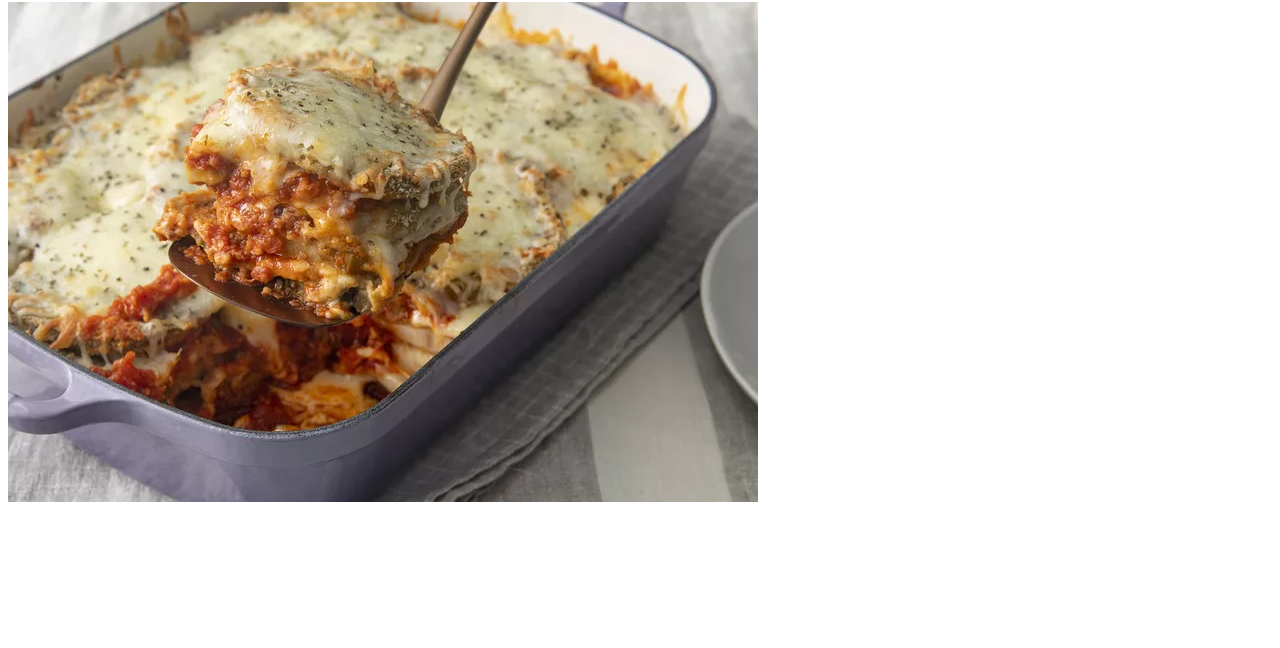
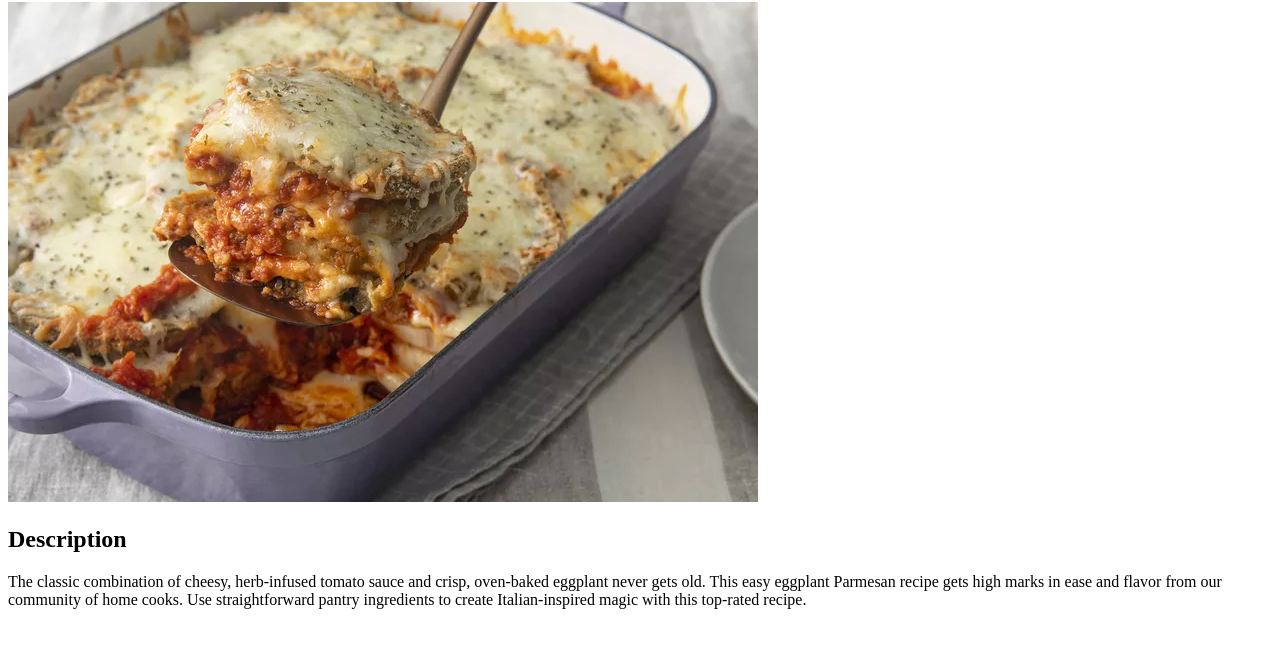
Before and after one commit to prayawaythegay/odin-recipes, a plain HTML site: page recipes/eggplant-parmesan.html in a window 1280 px wide. Shown: the part 78-726 px from the top of the page. Drawn offline with Linux system fonts and the light colour scheme.

Commit message:
Add a description of eggplant dish

```diff
--- a/recipes/eggplant-parmesan.html
+++ b/recipes/eggplant-parmesan.html
@@ -9,5 +9,9 @@
     <h1>Eggplant Parmesan</h1>
 
     <img src="./../img/eggplant-parmesan.jpg" alt="eggplant parmesan in a dish"><br>
+
+    <h2>Description</h2>
+    <p>The classic combination of cheesy, herb-infused tomato sauce and crisp, oven-baked eggplant never gets old. This easy eggplant Parmesan recipe gets high marks in ease and flavor from our community of home cooks. Use straightforward pantry ingredients to create Italian-inspired magic with this top-rated recipe.</p>
+
   </body>
 </html>
```
